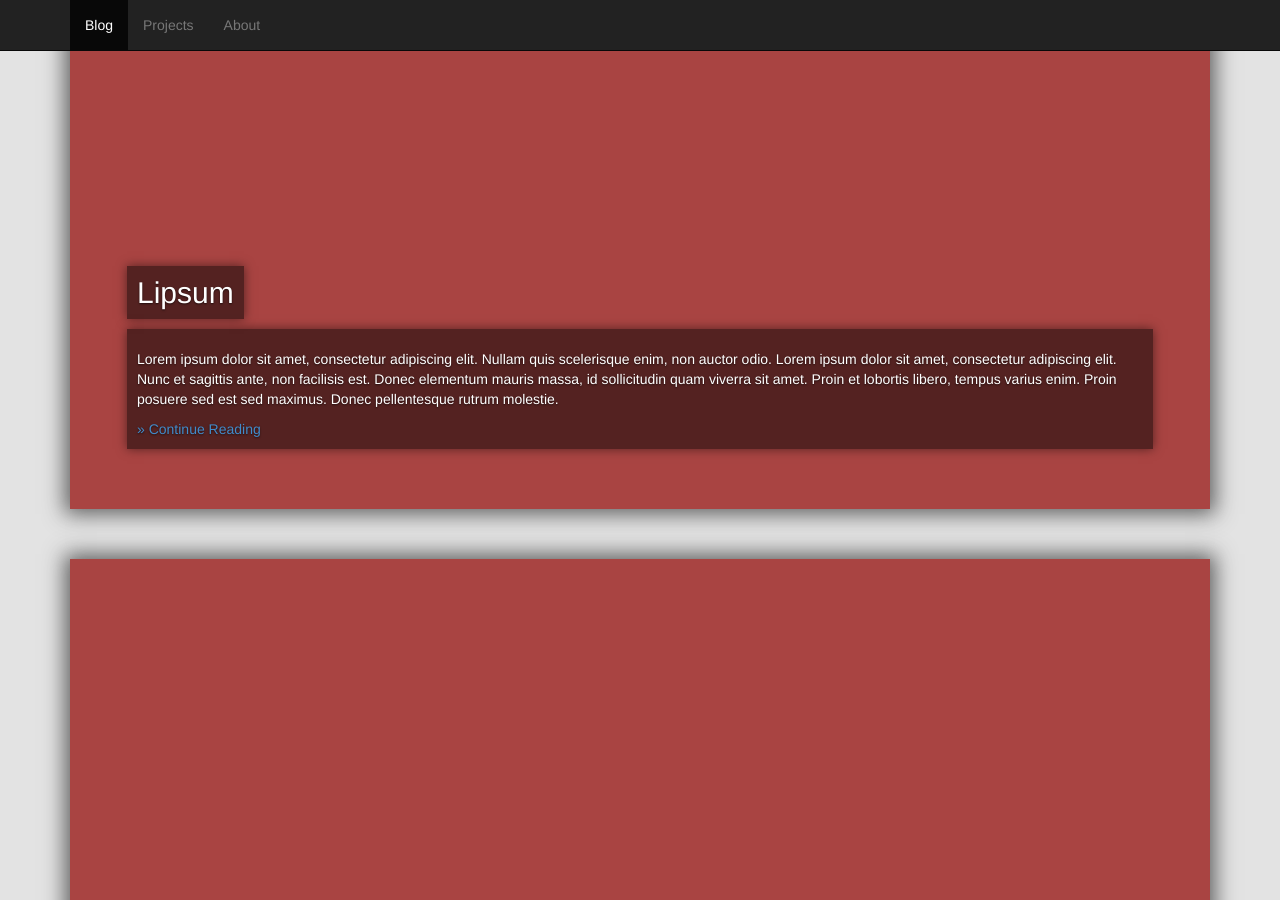
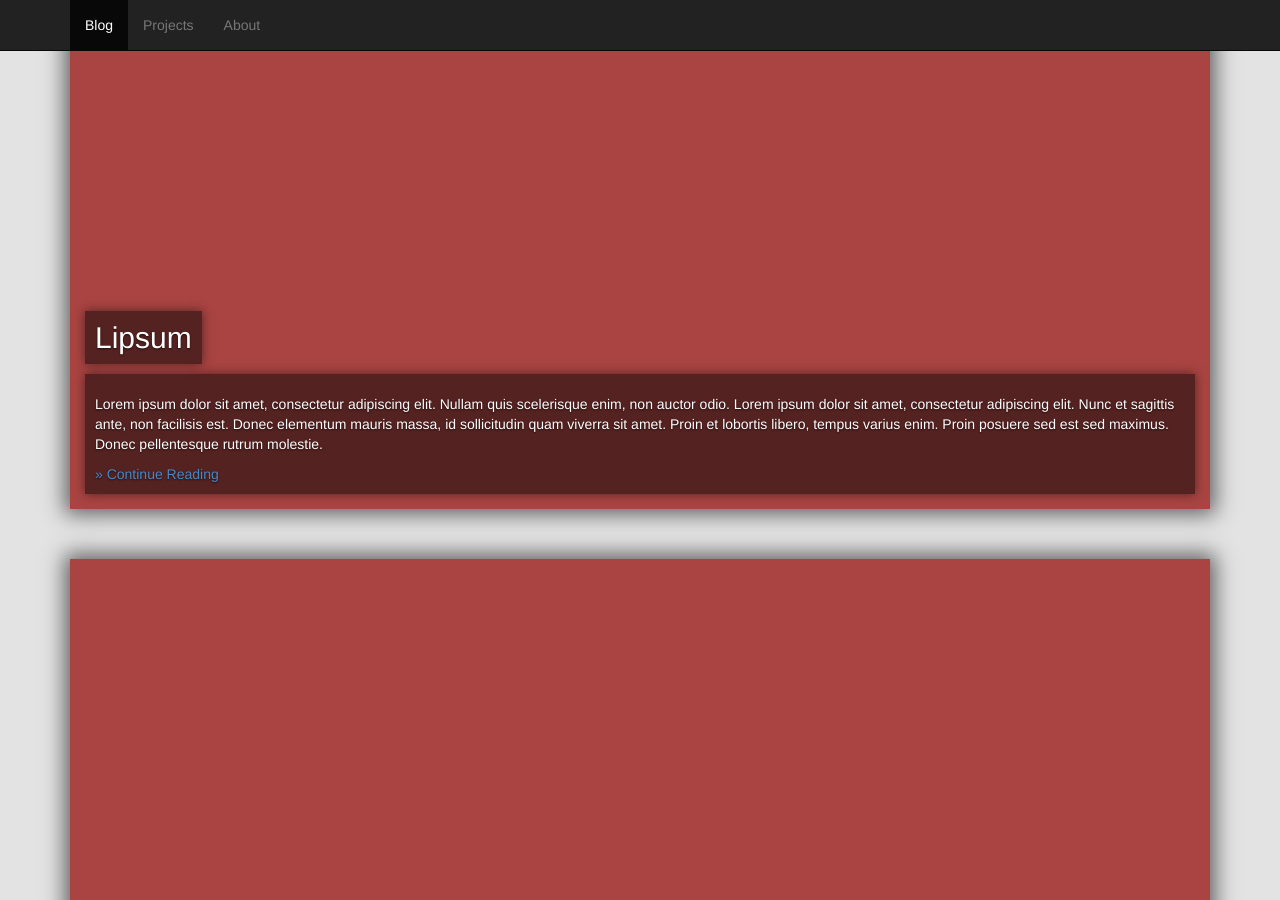
Before and after one commit to ZephireNZ/zephire.nz, a Jekyll site: the page built from index.html, in a window 1280 px wide and 900 px high, scrolled down 221 px. Built offline with Jekyll 4.4.1, drawn with Linux system fonts in a browser that asks for light colours.

Commit message:
Lots of CSS changes to prettify things

```diff
--- a/assets/css/site.scss
+++ b/assets/css/site.scss
@@ -2,6 +2,19 @@
 ---
 html, body {
   height:100%;
+}
+
+@media (min-width: 768px) {
+  .frontpage-item {
+    min-height: 70vh;
+  }
+
+  .frontpage-caption {
+    position: absolute;
+    left: 0px;
+    right: 0px;
+    bottom: 0px;
+  }
 }
 
 body {
@@ -9,10 +22,13 @@ body {
   background-color: #e3e3e3;
 }
 
+.frontpage-item .container {
+  padding: 0px;
+}
+
 .frontpage-item {
   box-shadow: 0px 0px 20px 5px rgba(50, 50, 50, 0.75);
   position: relative;
-  height: 70vmin;
   background-color: #a94442;
 }
 
@@ -26,17 +42,10 @@ body {
 }
 
 .frontpage-caption {
-  position: absolute;
-  left: 5%;
-  right: 5%;
   text-align: left;
-  z-index: 10;
-  padding-bottom: 30px;
-  bottom: 20px;
-  padding-top: 20px;
   color: #fff;
   text-shadow: 0 1px 2px rgba(0,0,0,0.6);
-
+  margin: 15px;
 }
 
 .frontpage-title {
@@ -44,6 +53,7 @@ body {
     margin-top: 10px;
     margin-bottom: 10px;
   }
+
   display: inline-block;
   margin-bottom: 10px;
   padding-left: 10px;
@@ -52,7 +62,6 @@ body {
 
 .frontpage-blurb {
   display: block;
-  margin-bottom: 10px;
   padding: 10px;
 }
 
```
